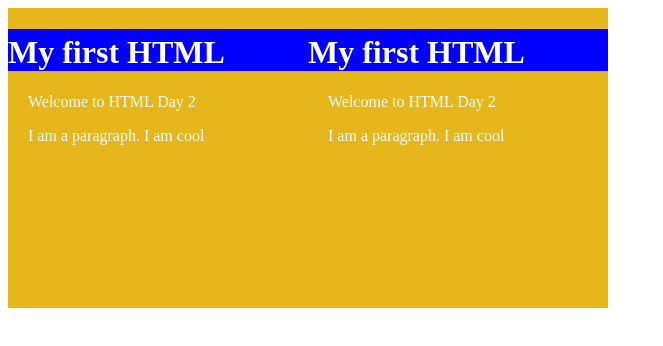
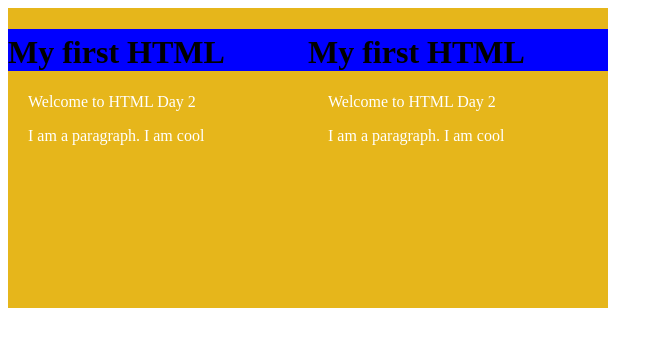
Before and after one commit to VareseGio/repository_926, a plain HTML site: page index.html in a window 1280 px wide. Shown: the whole page, without its empty margins (0-663 px from the left). Drawn offline with Linux system fonts and the light colour scheme.

Commit message:
favorites

```diff
--- a/css/style.css
+++ b/css/style.css
@@ -1,6 +1,6 @@
 
 
-h1{background-color: blue; color: white; padding-top: 5px;}
+h1{background-color: blue; color: black; padding-top: 5px;}
 
 .header{background-color: rgb(230, 182, 27); width: 300px; height: 300px; float:left;}
 
```
